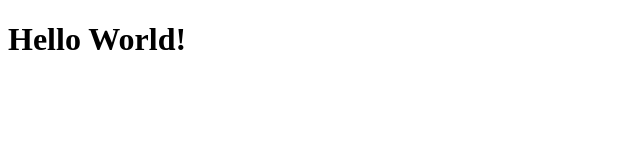
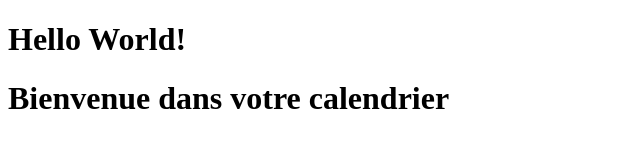
Before and after one commit to thomas-merlen/projet-gestionnaire-tache, a plain HTML site: page index.html in a window 1280 px wide. Shown: the whole page, without its empty margins (0-640 px from the left). Drawn offline with Linux system fonts and the light colour scheme.

Commit message:
test fonctionnalité Git

```diff
--- a/index.html
+++ b/index.html
@@ -8,5 +8,6 @@
 </head>
 <body>
     <h1>Hello World!</h1>
+	<h1>Bienvenue dans votre calendrier</h1>
 </body>
 </html>
```
